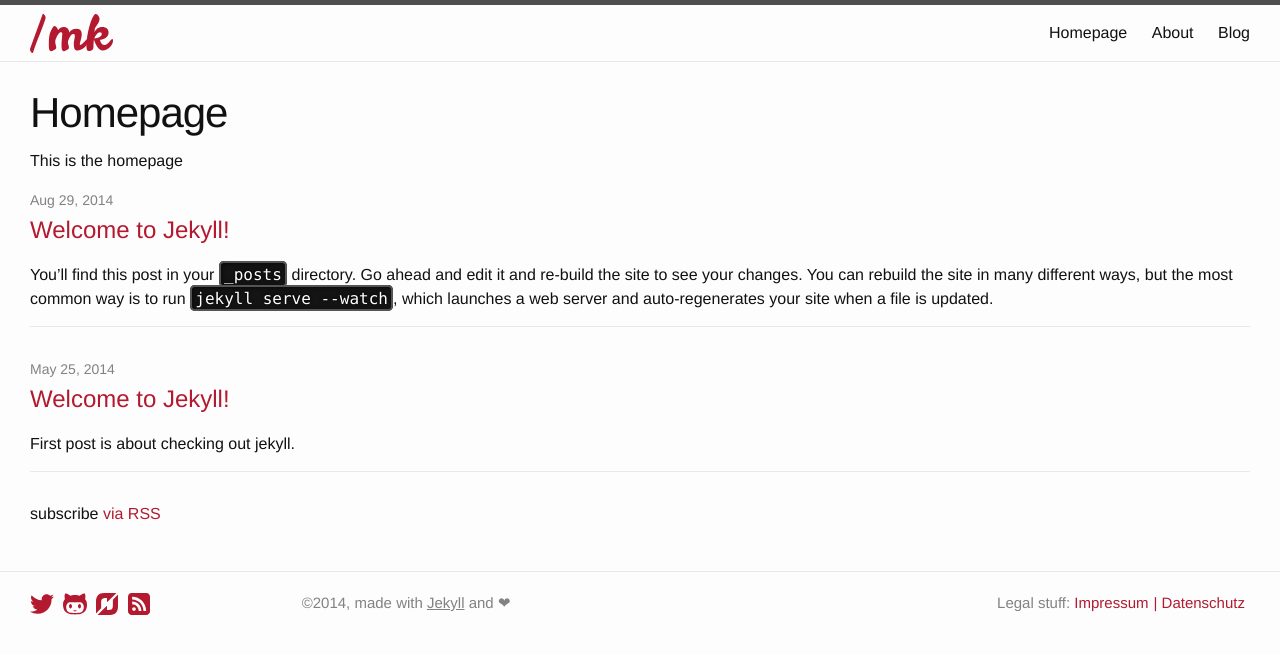
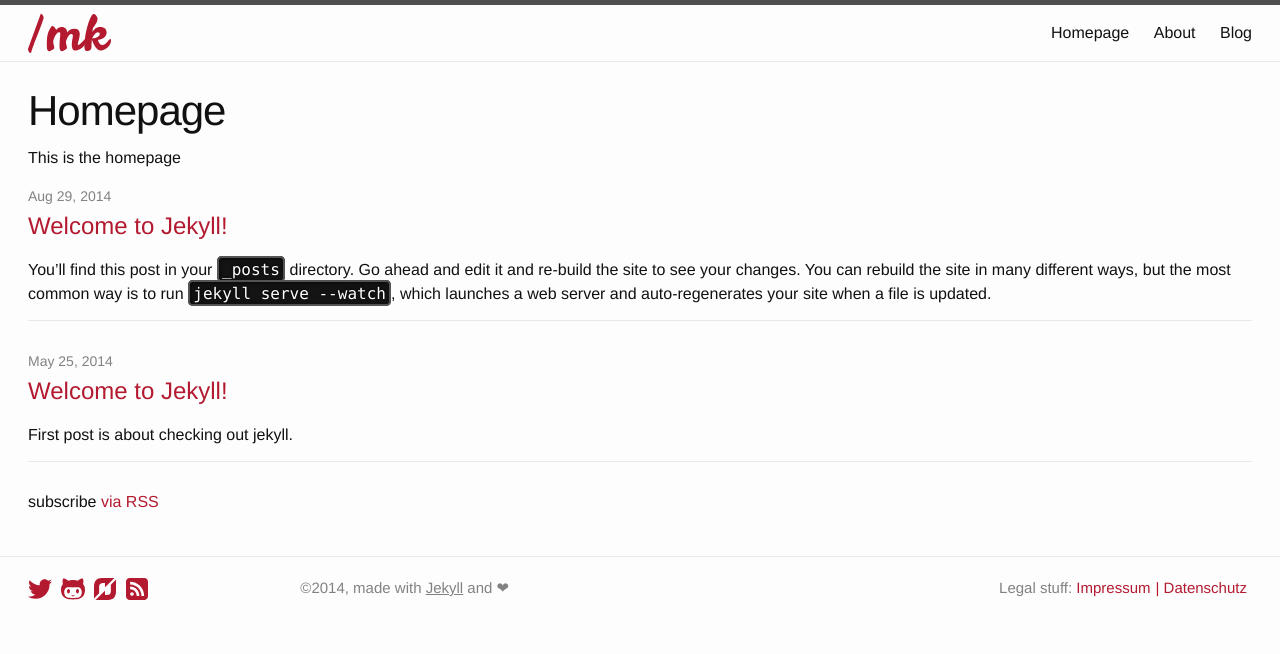
Before and after one commit to mischah/michael-kuehnel.de, a Jekyll site: the page built from 00-index.html, in a window 1280 px wide. Shown: the top 654 px of the page. Built offline with Jekyll 4.4.1, drawn with Linux system fonts in a browser that asks for light colours.

Commit message:
Fine tune spacing

```diff
--- a/assets/css/main.scss
+++ b/assets/css/main.scss
@@ -11,7 +11,7 @@ $base-font-size:   16px;
 $small-font-size:  $base-font-size * 0.875;
 $base-line-height: 1.5;
 
-$spacing-unit:     30px;
+$spacing-unit:     28px;
 
 $text-color:       #111;
 $background-color: #fdfdfd;
```
